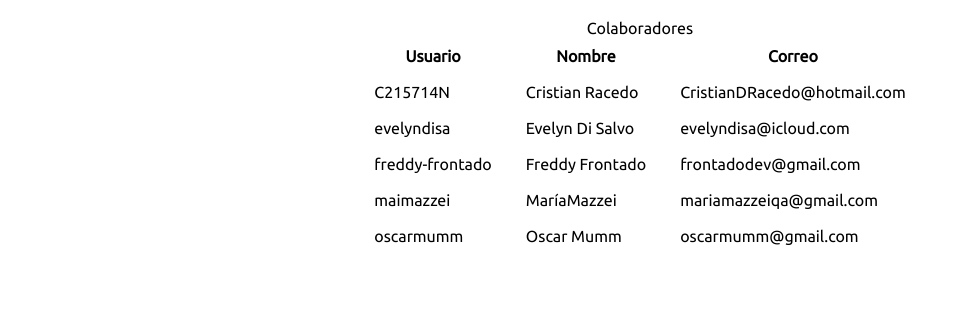
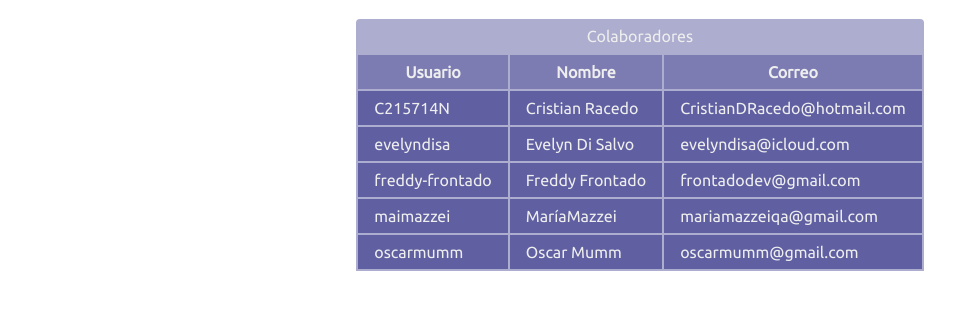
Before and after one commit to lourdesmalenaabate/Git-, a plain HTML site: page index.html in a window 1280 px wide. Shown: the part 61-370 px from the top of the page, without its empty margins (0-977 px from the left). Drawn offline with Linux system fonts and the light colour scheme.

Commit message:
estilos: apariencia tabla moderna

```diff
--- a/styles/default.css
+++ b/styles/default.css
@@ -14,12 +14,19 @@
     table caption{
         border-radius: .25rem .25rem 0 0;
     }
+    table caption,
     th,
     td{
         padding: .5rem 1rem;
     }
     /* Colaboradores */
-
+    .colabs,
+    .colabs caption,
+    .colabs tr,
+    .colabs td{
+        color: #eee;
+        background-color: rgba(51, 51, 136, .4);
+    }
 /* Pantallas Pequeñas */
 
 /* Pantallas Medianas */
```
